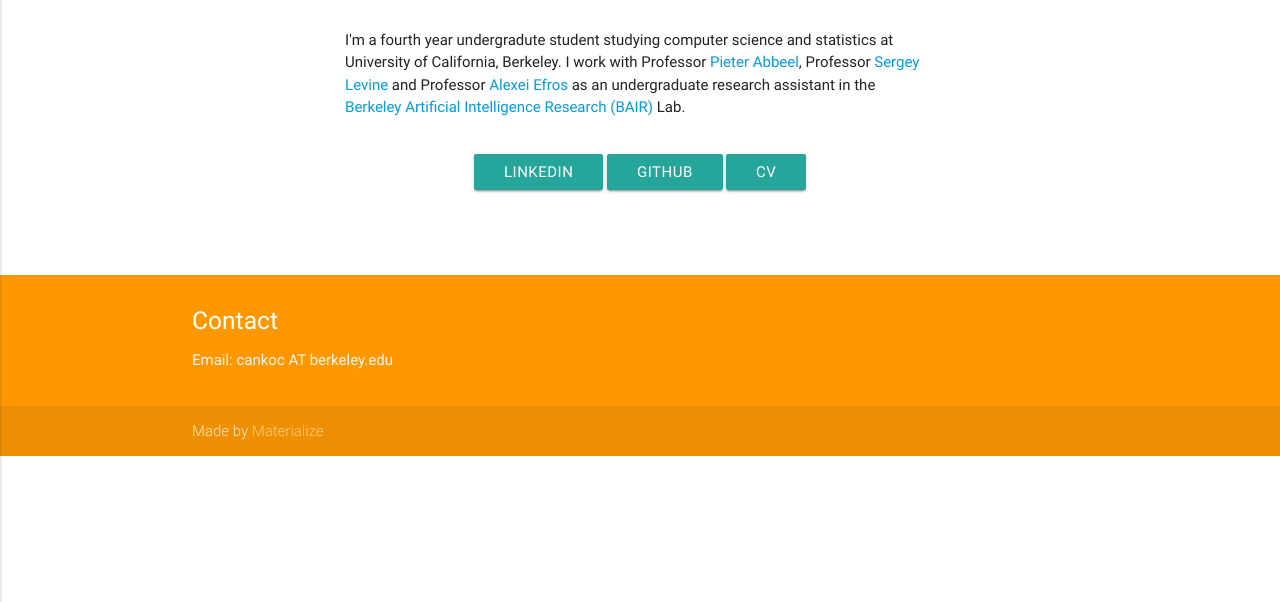
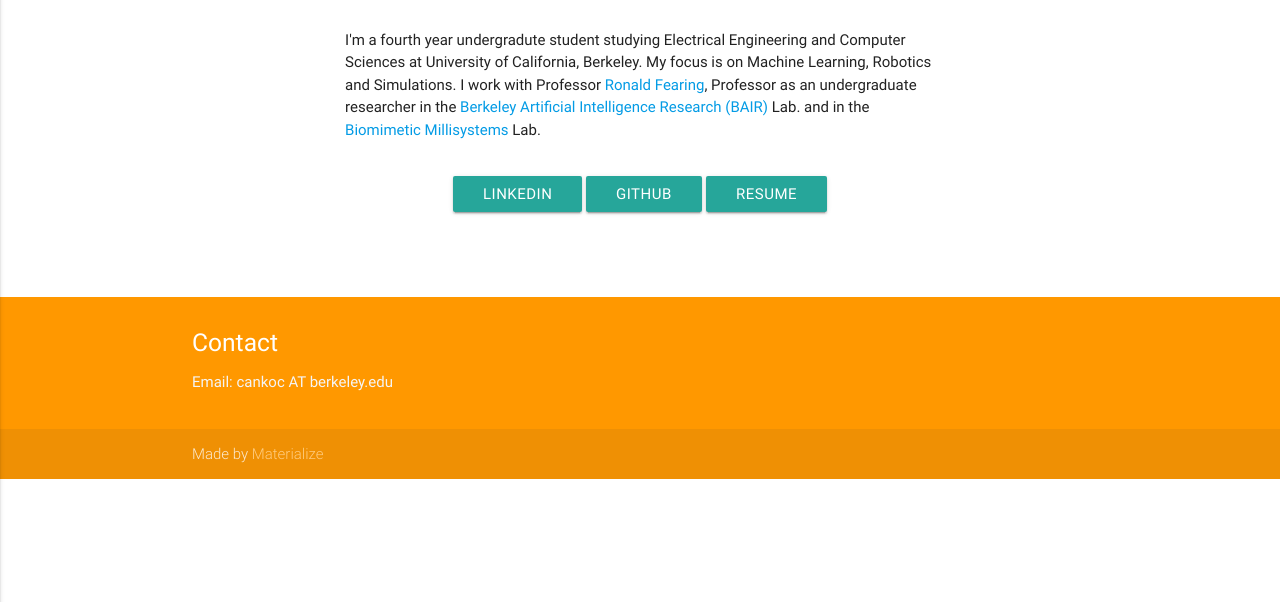
Before and after one commit to cankoc95/cankoc95.github.io, a plain HTML site: page index.html in a window 1280 px wide. Shown: the part 198-800 px from the top of the page. Drawn offline with nearby package versions, Linux system fonts and the light colour scheme.

Commit message:
editing my index

```diff
--- a/index.html
+++ b/index.html
@@ -31,20 +31,21 @@
       <div class="row">
         <!--<h5 class="header col s12 light">A modern responsive front-end framework based on Material Design</h5>-->
         <p class="col s8 offset-s2 caption">
-          I'm a fourth year undergradute student studying computer science and statistics at University of California, Berkeley.
+          I'm a fourth year undergradute student studying Electrical Engineering and Computer Sciences at University of California, Berkeley.
+          My focus is on Machine Learning, Robotics and Simulations.
           I work with Professor
-          <a href="https://people.eecs.berkeley.edu/~pabbeel/">Pieter Abbeel</a>, Professor
-          <a href="https://people.eecs.berkeley.edu/~svlevine/">Sergey Levine</a> and Professor
-          <a href="https://people.eecs.berkeley.edu/~efros/">Alexei Efros</a>
-          as an undergraduate research assistant
+          <a href="https://robotics.eecs.berkeley.edu/~ronf/">Ronald Fearing</a>, Professor
+          as an undergraduate researcher
           in the
           <a href="http://bair.berkeley.edu/">Berkeley Artificial Intelligence Research (BAIR)</a> Lab.
+          and in the
+          <a href="http://robotics.eecs.berkeley.edu/%7Eronf/Biomimetics.html">Biomimetic Millisystems</a> Lab.
         </p>
       </div>
       <div class="row center">
-        <a href="https://www.linkedin.com/in/xygeng" id="download-button" class="waves-effect waves-light btn">LinkedIn</a>
-        <a href="https://github.com/young-geng" id="download-button" class="waves-effect waves-light btn">Github</a>
-        <a href="files/Xinyang_Geng_CV.pdf" id="download-button" class="waves-effect waves-light btn">CV</a>
+        <a href="https://www.linkedin.com/in/ckoc95" id="download-button" class="waves-effect waves-light btn">LinkedIn</a>
+        <a href="https://github.com/cankoc95" id="download-button" class="waves-effect waves-light btn">Github</a>
+        <a href="files/my_resume.pdf" id="download-button" class="waves-effect waves-light btn">Resume</a>
       </div>
       <br><br>
     </div>
```
Also changed, not shown: 1 other file.
